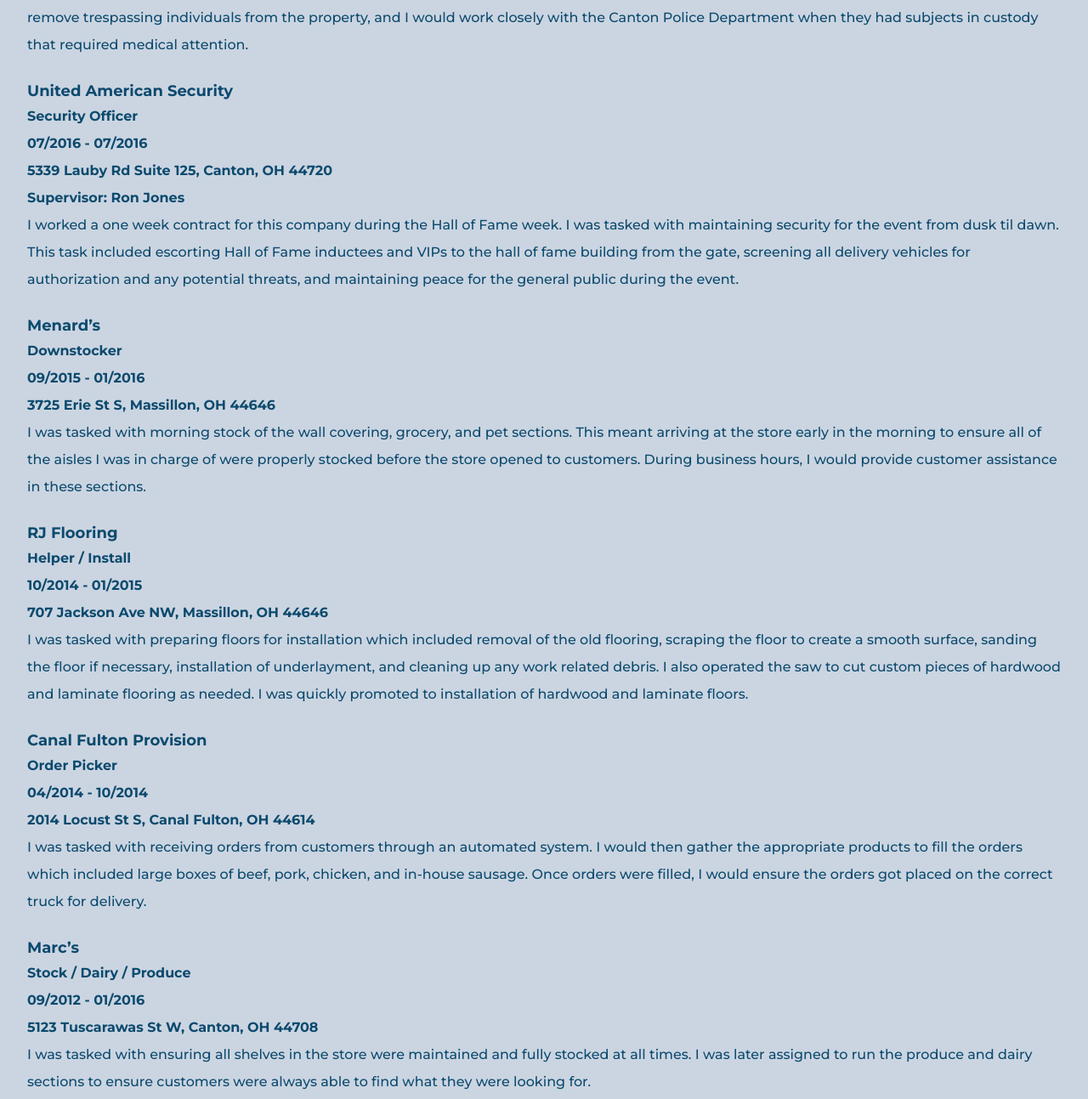
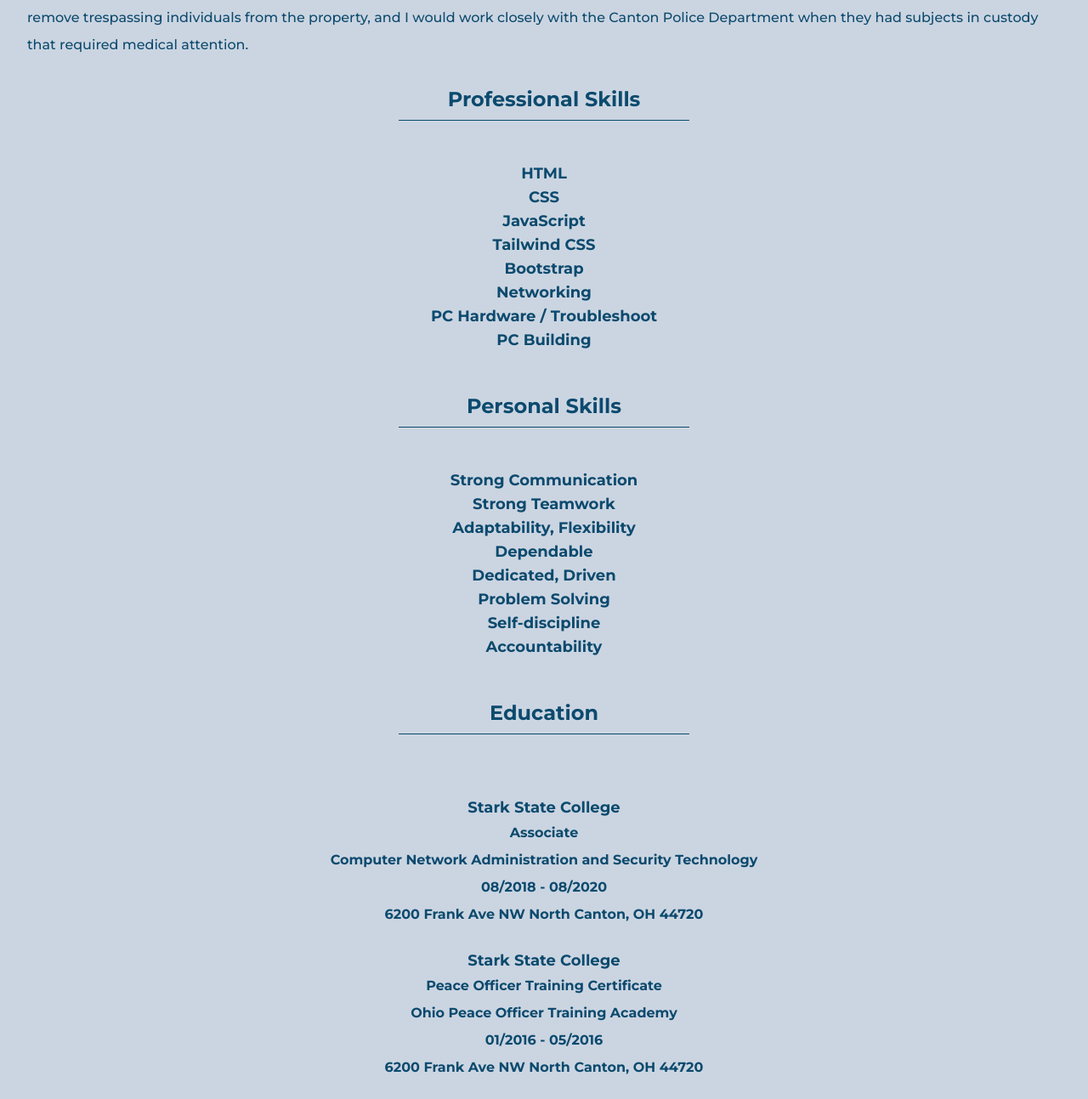
Before and after one commit to tkern2/resume, a plain HTML site: page index.html in a window 1280 px wide. Shown: the part 1628-2921 px from the top of the page at 85% size. Drawn offline with Linux system fonts and the light colour scheme.

Commit message:
Update index.html

```diff
--- a/index.html
+++ b/index.html
@@ -130,67 +130,7 @@
             the property, and I would work closely with the Canton Police Department when they
             had subjects in custody that required medical attention.</p>
 
-        <h1 class="font-bold text-lg pt-6">
-            United American Security
-        </h1>
-        <p>Security Officer</p>
-        <p>07/2016 - 07/2016</p>
-        <p>5339 Lauby Rd Suite 125, Canton, OH 44720</p>
-        <p>Supervisor:  Ron Jones</p>
-        <p class="font-medium">I worked a one week contract for this company during the Hall of Fame week. I was
-            tasked with maintaining security for the event from dusk til dawn. This task included
-            escorting Hall of Fame inductees and VIPs to the hall of fame building from the gate, screening all delivery vehicles for authorization and any potential threats, and
-            maintaining peace for the general public during the event.
-            </p>
 
-        <h1 class="font-bold text-lg pt-6">
-            Menard’s
-        </h1>
-        <p>Downstocker</p>
-        <p>09/2015 - 01/2016</p>
-        <p>3725 Erie St S, Massillon, OH 44646</p>
-        <p class="font-medium">I was tasked with morning stock of the wall covering, grocery, and pet sections. This
-            meant arriving at the store early in the morning to ensure all of the aisles I was in
-            charge of were properly stocked before the store opened to customers. During
-            business hours, I would provide customer assistance in these sections.
-            </p>
-
-        <h1 class="font-bold text-lg pt-6">
-            RJ Flooring
-        </h1>
-        <p>Helper / Install</p>
-        <p>10/2014 - 01/2015</p>
-        <p>707 Jackson Ave NW, Massillon, OH 44646</p>
-        <p class="font-medium">I was tasked with preparing floors for installation which included removal of the old
-            flooring, scraping the floor to create a smooth surface, sanding the floor if necessary,
-            installation of underlayment, and cleaning up any work related debris. I also operated
-            the saw to cut custom pieces of hardwood and laminate flooring as needed. I was
-            quickly promoted to installation of hardwood and laminate floors.
-            </p>
-
-        <h1 class="font-bold text-lg pt-6">
-            Canal Fulton Provision
-        </h1>
-        <p>Order Picker</p>
-        <p>04/2014 - 10/2014</p>
-        <p>2014 Locust St S, Canal Fulton, OH 44614</p>
-        <p class="font-medium">I was tasked with receiving orders from customers through an automated system. I
-            would then gather the appropriate products to fill the orders which included large boxes
-            of beef, pork, chicken, and in-house sausage. Once orders were filled, I would ensure
-            the orders got placed on the correct truck for delivery.
-            </p>
-
-        <h1 class="font-bold text-lg pt-6">
-            Marc’s
-        </h1>
-        <p>Stock / Dairy / Produce</p>
-        <p>09/2012 - 01/2016</p>
-        <p>5123 Tuscarawas St W, Canton, OH 44708</p>
-        <p class="font-medium">I was tasked with ensuring all shelves in the store were maintained and fully stocked at
-            all times. I was later assigned to run the produce and dairy sections to ensure
-            customers were always able to find what they were looking for.
-            </p>
-    </div>
 
 <!-- skills -->
 
```
